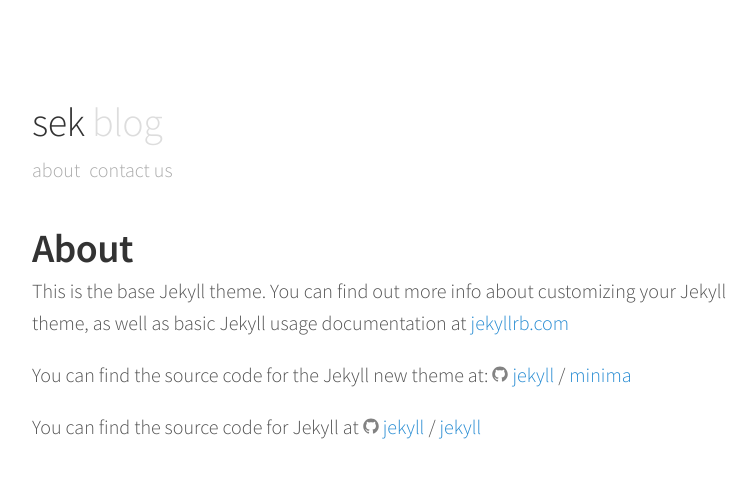
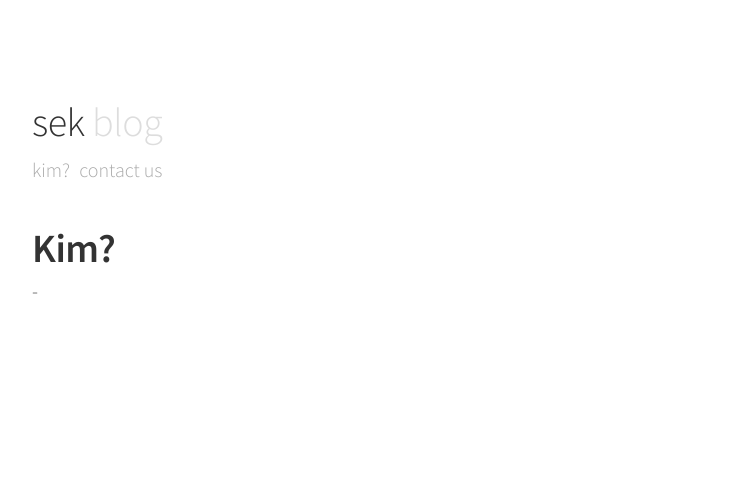
Before and after one commit to obsk498/sercankulak.github.io, a Jekyll site: the page built from about.md, in a window 1280 px wide. Shown: the top 478 px of the page, without its empty margins (248-1004 px from the left). Built offline with Jekyll 4.4.1, drawn with Linux system fonts in a browser that asks for light colours.

Commit message:
Update about.md

```diff
--- a/about.md
+++ b/about.md
@@ -1,15 +1,7 @@
 ---
 layout: page
-title: About
-permalink: /about/
+title: Kim?
+permalink: /kim/
 ---
 
-This is the base Jekyll theme. You can find out more info about customizing your Jekyll theme, as well as basic Jekyll usage documentation at [jekyllrb.com](https://jekyllrb.com/)
-
-You can find the source code for the Jekyll new theme at:
-{% include icon-github.html username="jekyll" %} /
-[minima](https://github.com/jekyll/minima)
-
-You can find the source code for Jekyll at
-{% include icon-github.html username="jekyll" %} /
-[jekyll](https://github.com/jekyll/jekyll)
+-
```
